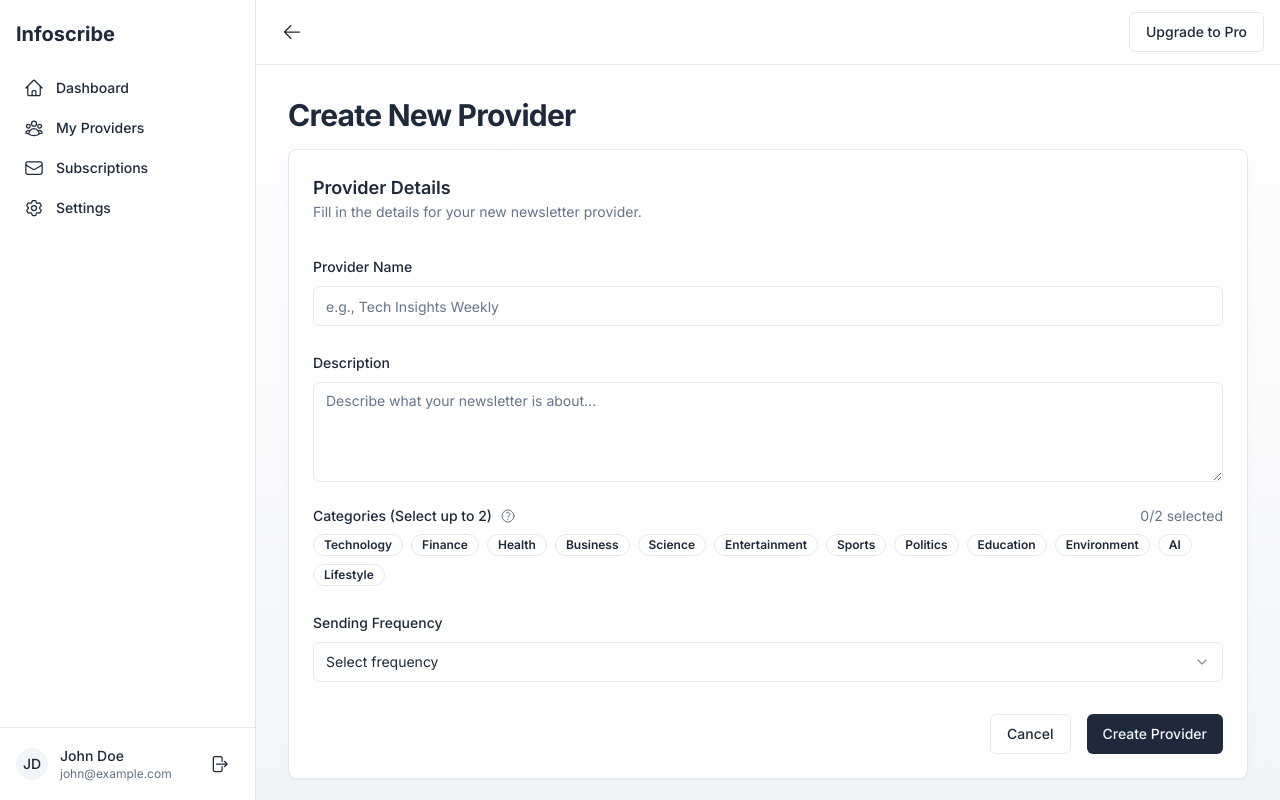
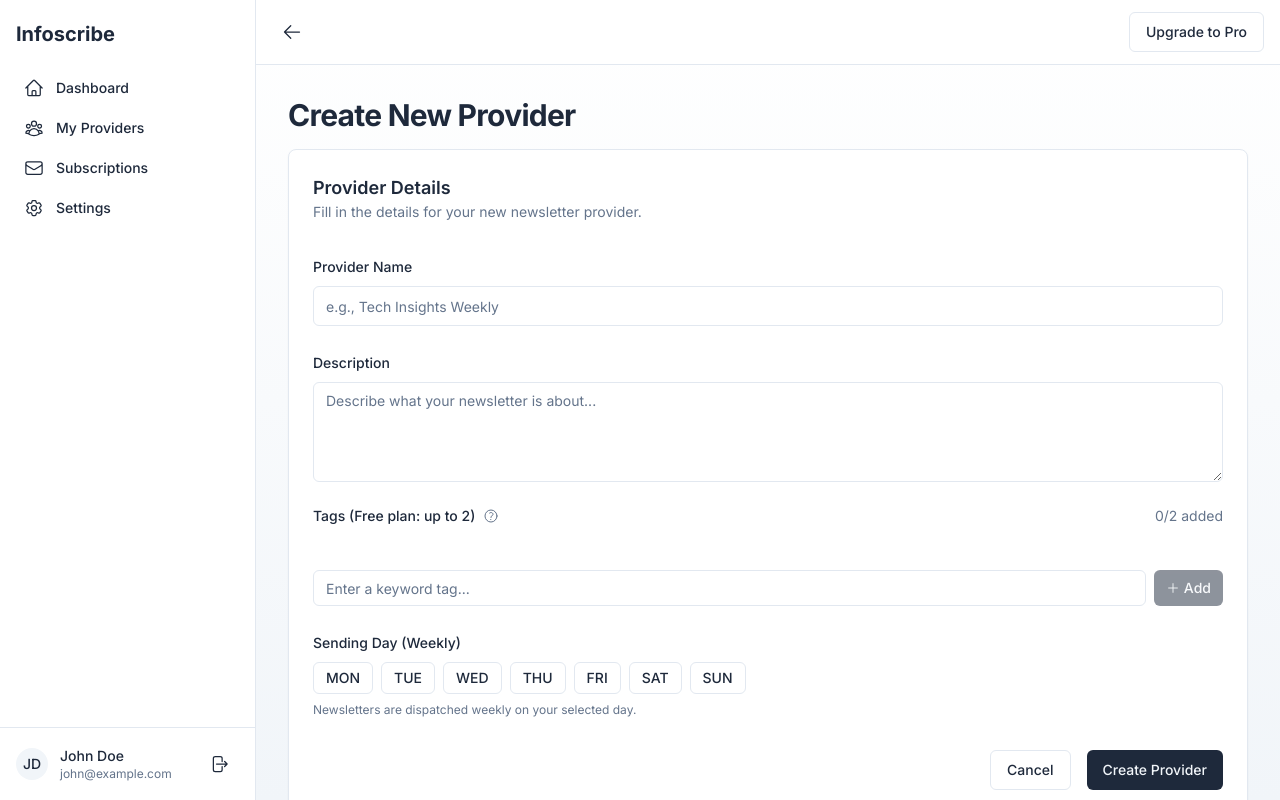
Before and after one commit to lighteko/infoscribe-next, a Next.js app: page /dashboard/providers/create in a window 1280 px wide. Built offline with nearby package versions, Linux system fonts and the light colour scheme.

Commit message:
EDIT: Create Provider page UI modified to comply data formats for express api

```diff
--- a/app/dashboard/providers/create/page.tsx
+++ b/app/dashboard/providers/create/page.tsx
@@ -7,52 +7,176 @@ import { Input } from "@/components/ui/input";
 import { Label } from "@/components/ui/label";
 import { Textarea } from "@/components/ui/textarea";
 import { Badge } from "@/components/ui/badge";
-import { Select, SelectContent, SelectItem, SelectTrigger, SelectValue } from "@/components/ui/select";
-import { QuestionMarkCircleIcon } from "@heroicons/react/24/outline";
+import { useRouter } from "next/navigation";
+import { toast } from "@/hooks/use-toast";
+import {
+  QuestionMarkCircleIcon,
+  PlusIcon,
+  XMarkIcon,
+} from "@heroicons/react/24/outline";
 
-const categories = [
-  "Technology",
-  "Finance",
-  "Health",
-  "Business",
-  "Science",
-  "Entertainment",
-  "Sports",
-  "Politics",
-  "Education",
-  "Environment",
-  "AI",
-  "Lifestyle"
-];
-
-const frequencies = [
-  { value: "daily", label: "Daily" },
-  { value: "weekly", label: "Weekly" },
-  { value: "biweekly", label: "Bi-weekly" },
-  { value: "monthly", label: "Monthly" }
+// Days of the week for weekly dispatches (3-letter abbreviations)
+const weekdays = [
+  { value: "MON", label: "Monday" },
+  { value: "TUE", label: "Tuesday" },
+  { value: "WED", label: "Wednesday" },
+  { value: "THU", label: "Thursday" },
+  { value: "FRI", label: "Friday" },
+  { value: "SAT", label: "Saturday" },
+  { value: "SUN", label: "Sunday" },
 ];
 
 export default function CreateProviderPage() {
-  const [selectedCategories, setSelectedCategories] = useState<string[]>([]);
+  const router = useRouter();
+  const [isSubmitting, setIsSubmitting] = useState(false);
+  const [formData, setFormData] = useState({
+    name: "",
+    description: "",
+  });
+  const [errors, setErrors] = useState<Record<string, string>>({});
+  const [tags, setTags] = useState<string[]>([]);
+  const [tagInput, setTagInput] = useState<string>("");
+  const [selectedDay, setSelectedDay] = useState<string>("");
 
-  const handleCategoryClick = (category: string) => {
-    setSelectedCategories(prev => {
-      if (prev.includes(category)) {
-        return prev.filter(c => c !== category);
+  const handleAddTag = () => {
+    const trimmedTag = tagInput.trim();
+    if (
+      trimmedTag &&
+      tags.length < 2 &&
+      !tags.includes(trimmedTag) &&
+      trimmedTag.length <= 15
+    ) {
+      setTags([...tags, trimmedTag]);
+      setTagInput("");
     }
-      if (prev.length >= 2) {
-        return prev;
+  };
+
+  const handleRemoveTag = (tag: string) => {
+    setTags(tags.filter((t) => t !== tag));
+  };
+
+  const handleKeyDown = (e: React.KeyboardEvent) => {
+    if (e.key === "Enter") {
+      e.preventDefault();
+      handleAddTag();
     }
-      return [...prev, category];
+  };
+
+  const handleTagInput = (e: React.ChangeEvent<HTMLInputElement>) => {
+    // Only update if the input is <= 15 characters
+    if (e.target.value.length <= 15) {
+      setTagInput(e.target.value);
+    }
+  };
+
+  const handleInputChange = (
+    e: React.ChangeEvent<HTMLInputElement | HTMLTextAreaElement>
+  ) => {
+    const { id, value } = e.target;
+    setFormData((prev) => ({
+      ...prev,
+      [id]: value,
+    }));
+
+    // Clear error when field is edited
+    if (errors[id]) {
+      setErrors((prev) => {
+        const newErrors = { ...prev };
+        delete newErrors[id];
+        return newErrors;
       });
+    }
+  };
+
+  const validateForm = () => {
+    const newErrors: Record<string, string> = {};
+
+    if (!formData.name.trim()) {
+      newErrors.name = "Provider name is required";
+    }
+
+    if (!formData.description.trim()) {
+      newErrors.description = "Description is required";
+    } else if (formData.description.trim().length < 20) {
+      newErrors.description = "Description should be at least 20 characters";
+    }
+
+    if (tags.length === 0) {
+      newErrors.tags = "At least one tag is required";
+    }
+
+    if (!selectedDay) {
+      newErrors.day = "Please select a sending day";
+    }
+
+    setErrors(newErrors);
+    return Object.keys(newErrors).length === 0;
+  };
+
+  const handleSubmit = async (e: React.FormEvent) => {
+    e.preventDefault();
+
+    if (!validateForm()) {
+      toast({
+        title: "Error",
+        description: "Please fix the errors before submitting",
+        variant: "destructive",
+      });
+      return;
+    }
+
+    try {
+      setIsSubmitting(true);
+
+      // Prepare data for submission
+      const providerData = {
+        name: formData.name,
+        description: formData.description,
+        tags,
+        sendingDay: selectedDay,
+      };
+
+      // Simulate API call
+      console.log("Submitting provider data:", providerData);
+
+      // Here you would add your actual API call
+      // await fetch('/api/providers', {
+      //   method: 'POST',
+      //   headers: { 'Content-Type': 'application/json' },
+      //   body: JSON.stringify(providerData)
+      // });
+
+      // For demo purposes, we'll just wait 1 second
+      await new Promise((resolve) => setTimeout(resolve, 1000));
+
+      toast({
+        title: "Success",
+        description: "Provider created successfully!",
+      });
+
+      // Redirect to providers list
+      router.push("/dashboard/providers");
+    } catch (error) {
+      console.error("Error creating provider:", error);
+      toast({
+        title: "Error",
+        description: "Failed to create provider. Please try again.",
+        variant: "destructive",
+      });
+    } finally {
+      setIsSubmitting(false);
+    }
   };
 
   return (
     <div className="flex-1 space-y-4 p-4 md:p-8 pt-6">
       <div className="space-y-2">
-        <h2 className="text-3xl font-bold tracking-tight">Create New Provider</h2>
+        <h2 className="text-3xl font-bold tracking-tight">
+          Create New Provider
+        </h2>
       </div>
 
+      <form onSubmit={handleSubmit}>
         <Card>
           <CardContent className="p-6">
             <div className="space-y-8">
@@ -65,80 +189,189 @@ export default function CreateProviderPage() {
 
               <div className="space-y-6">
                 <div className="space-y-2">
-                <Label htmlFor="name">Provider Name</Label>
+                  <Label
+                    htmlFor="name"
+                    className={errors.name ? "text-destructive" : ""}
+                  >
+                    Provider Name
+                  </Label>
                   <Input
                     id="name"
                     placeholder="e.g., Tech Insights Weekly"
+                    value={formData.name}
+                    onChange={handleInputChange}
+                    className={errors.name ? "border-destructive" : ""}
                   />
+                  {errors.name && (
+                    <p className="text-xs text-destructive mt-1">
+                      {errors.name}
+                    </p>
+                  )}
                 </div>
 
                 <div className="space-y-2">
-                <Label htmlFor="description">Description</Label>
+                  <Label
+                    htmlFor="description"
+                    className={errors.description ? "text-destructive" : ""}
+                  >
+                    Description
+                  </Label>
                   <Textarea
                     id="description"
                     placeholder="Describe what your newsletter is about..."
-                  className="min-h-[100px]"
+                    className={`min-h-[100px] ${
+                      errors.description ? "border-destructive" : ""
+                    }`}
+                    value={formData.description}
+                    onChange={handleInputChange}
                   />
+                  {errors.description && (
+                    <p className="text-xs text-destructive mt-1">
+                      {errors.description}
+                    </p>
+                  )}
                 </div>
 
                 <div className="space-y-2">
                   <div className="flex items-center justify-between">
                     <div className="flex items-center space-x-2">
-                    <Label>Categories (Select up to 2)</Label>
+                      <Label className={errors.tags ? "text-destructive" : ""}>
+                        Tags (Free plan: up to 2)
+                      </Label>
                       <Button
                         variant="ghost"
                         size="icon"
                         className="h-4 w-4 text-muted-foreground"
+                        type="button"
                       >
                         <QuestionMarkCircleIcon className="h-4 w-4" />
                       </Button>
                     </div>
                     <span className="text-sm text-muted-foreground">
-                    {selectedCategories.length}/2 selected
+                      {tags.length}/2 added
                     </span>
                   </div>
-                <div className="flex flex-wrap gap-2">
-                  {categories.map((category) => (
+
+                  <div className="flex flex-wrap gap-1.5 mb-2 min-h-[28px]">
+                    {tags.map((tag) => (
                       <Badge
-                      key={category}
-                      variant={selectedCategories.includes(category) ? "default" : "outline"}
-                      className={`cursor-pointer transition-none ${
-                        selectedCategories.length >= 2 && !selectedCategories.includes(category)
-                          ? "opacity-50 cursor-not-allowed"
-                          : "hover:bg-primary hover:text-primary-foreground"
-                      }`}
-                      onClick={() => handleCategoryClick(category)}
+                        key={tag}
+                        variant="outline"
+                        className="text-xs py-0.5 pl-2 pr-1 flex items-center gap-1 h-7 bg-blue-50 text-blue-700 hover:bg-blue-100 border-blue-200"
                       >
-                      {category}
+                        {tag}
+                        <XMarkIcon
+                          className="h-3 w-3 cursor-pointer hover:text-red-500 transition-colors"
+                          onClick={() => handleRemoveTag(tag)}
+                          title={`Remove ${tag} tag`}
+                          aria-label={`Remove ${tag} tag`}
+                        />
                       </Badge>
                     ))}
                   </div>
+
+                  <div className="flex gap-2">
+                    <div className="relative flex-1">
+                      <Input
+                        value={tagInput}
+                        onChange={handleTagInput}
+                        onKeyDown={handleKeyDown}
+                        placeholder="Enter a keyword tag..."
+                        disabled={tags.length >= 2}
+                        className={`h-9 pr-14 ${
+                          errors.tags ? "border-destructive" : ""
+                        }`}
+                        maxLength={15}
+                      />
+                      {tagInput && (
+                        <span className="absolute right-3 top-1/2 -translate-y-1/2 text-xs text-muted-foreground">
+                          {tagInput.length}/15
+                        </span>
+                      )}
+                    </div>
+                    <Button
+                      onClick={handleAddTag}
+                      disabled={
+                        tags.length >= 2 ||
+                        !tagInput.trim() ||
+                        tagInput.length > 15
+                      }
+                      type="button"
+                      size="sm"
+                      className="h-9 px-3"
+                    >
+                      <PlusIcon className="h-3.5 w-3.5 mr-1" /> Add
+                    </Button>
+                  </div>
+                  {errors.tags && (
+                    <p className="text-xs text-destructive mt-1">
+                      {errors.tags}
+                    </p>
+                  )}
                 </div>
 
                 <div className="space-y-2">
-                <Label>Sending Frequency</Label>
-                <Select>
-                  <SelectTrigger>
-                    <SelectValue placeholder="Select frequency" />
-                  </SelectTrigger>
-                  <SelectContent>
-                    {frequencies.map((frequency) => (
-                      <SelectItem key={frequency.value} value={frequency.value}>
-                        {frequency.label}
-                      </SelectItem>
+                  <Label className={errors.day ? "text-destructive" : ""}>
+                    Sending Day (Weekly)
+                  </Label>
+                  <div className="flex flex-wrap gap-2 mt-1.5">
+                    {weekdays.map((day) => (
+                      <Button
+                        key={day.value}
+                        type="button"
+                        size="sm"
+                        variant={
+                          selectedDay === day.value ? "default" : "outline"
+                        }
+                        className={`px-3 py-1 h-8 transition-all ${
+                          selectedDay === day.value
+                            ? "bg-primary text-primary-foreground"
+                            : errors.day
+                            ? "border-destructive text-destructive hover:bg-destructive/10"
+                            : "hover:bg-slate-100"
+                        }`}
+                        onClick={() => {
+                          setSelectedDay(day.value);
+                          if (errors.day) {
+                            setErrors((prev) => {
+                              const newErrors = { ...prev };
+                              delete newErrors.day;
+                              return newErrors;
+                            });
+                          }
+                        }}
+                      >
+                        {day.value}
+                      </Button>
                     ))}
-                  </SelectContent>
-                </Select>
+                  </div>
+                  {errors.day && (
+                    <p className="text-xs text-destructive mt-1">
+                      {errors.day}
+                    </p>
+                  )}
+                  <p className="text-xs text-muted-foreground mt-1">
+                    Newsletters are dispatched weekly on your selected day.
+                  </p>
                 </div>
               </div>
 
               <div className="flex justify-end space-x-4">
-              <Button variant="outline">Cancel</Button>
-              <Button>Create Provider</Button>
+                <Button
+                  variant="outline"
+                  type="button"
+                  onClick={() => router.push("/dashboard/providers")}
+                >
+                  Cancel
+                </Button>
+                <Button type="submit" disabled={isSubmitting}>
+                  {isSubmitting ? "Creating..." : "Create Provider"}
+                </Button>
               </div>
             </div>
           </CardContent>
         </Card>
+      </form>
     </div>
   );
 }
--- a/app/dashboard/providers/page.tsx
+++ b/app/dashboard/providers/page.tsx
@@ -3,6 +3,7 @@
 import { Button } from "@/components/ui/button";
 import { Card, CardContent } from "@/components/ui/card";
 import { Badge } from "@/components/ui/badge";
+import Link from "next/link";
 
 interface Provider {
   id: string;
@@ -18,12 +19,13 @@ const providers: Provider[] = [
   {
     id: "1",
     name: "Tech Insights Weekly",
-    description: "A weekly digest of the latest technology news, focusing on AI advancements, software development, and tech industry trends.",
+    description:
+      "A weekly digest of the latest technology news, focusing on AI advancements, software development, and tech industry trends.",
     categories: ["Technology", "AI"],
     frequency: "Every Monday",
     subscribers: 42,
-    status: "Active"
-  }
+    status: "Active",
+  },
 ];
 
 export default function ProvidersPage() {
@@ -36,7 +38,9 @@ export default function ProvidersPage() {
             Manage your newsletter providers here.
           </p>
         </div>
-        <Button className="self-start sm:self-auto">Create Provider</Button>
+        <Link href="/dashboard/providers/create">
+          <Button className="self-start sm:self-auto">Create Provider</Button>
+        </Link>
       </div>
 
       {providers.length === 0 ? (
@@ -57,7 +61,11 @@ export default function ProvidersPage() {
                   <div>
                     <div className="flex flex-wrap items-center gap-2">
                       <h3 className="text-lg font-semibold">{provider.name}</h3>
-                      <Badge variant={provider.status === "Active" ? "default" : "secondary"}>
+                      <Badge
+                        variant={
+                          provider.status === "Active" ? "default" : "secondary"
+                        }
+                      >
                         {provider.status}
                       </Badge>
                     </div>
@@ -77,14 +85,30 @@ export default function ProvidersPage() {
                   </p>
                   <div className="flex items-center space-x-4">
                     <div className="text-sm">
-                      <span className="font-medium">{provider.subscribers}</span>
-                      <span className="text-muted-foreground ml-1">Subscribers</span>
+                      <span className="font-medium">
+                        {provider.subscribers}
+                      </span>
+                      <span className="text-muted-foreground ml-1">
+                        Subscribers
+                      </span>
                     </div>
                   </div>
                 </div>
                 <div className="flex flex-col sm:flex-row gap-2">
-                  <Button variant="outline" size="sm" className="justify-center">View Analytics</Button>
-                  <Button variant="outline" size="sm" className="justify-center">Send Test Newsletter</Button>
+                  <Button
+                    variant="outline"
+                    size="sm"
+                    className="justify-center"
+                  >
+                    View Analytics
+                  </Button>
+                  <Button
+                    variant="outline"
+                    size="sm"
+                    className="justify-center"
+                  >
+                    Send Test Newsletter
+                  </Button>
                 </div>
               </div>
             </Card>
@@ -97,7 +121,8 @@ export default function ProvidersPage() {
           <div className="space-y-2">
             <h3 className="font-semibold">Free Plan Limit Reached</h3>
             <p className="text-sm text-muted-foreground">
-              You've reached the limit of 1 provider on the free plan. Upgrade to Pro to create unlimited providers.
+              You've reached the limit of 1 provider on the free plan. Upgrade
+              to Pro to create unlimited providers.
             </p>
             <Button variant="default">Upgrade to Pro</Button>
           </div>
```
Lines whose indentation alone changed are shown as unchanged.
